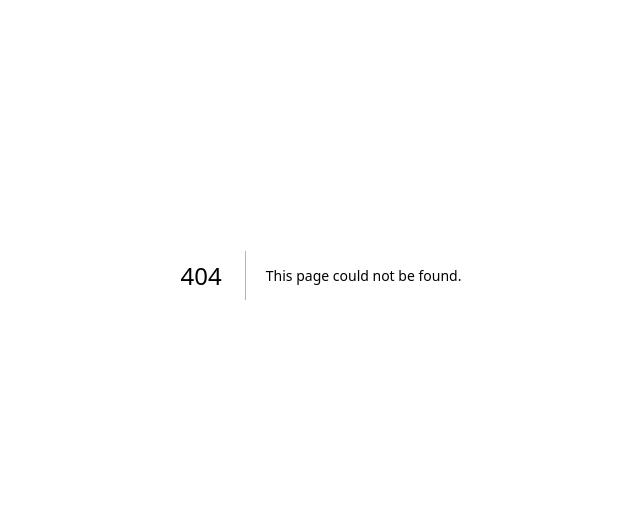
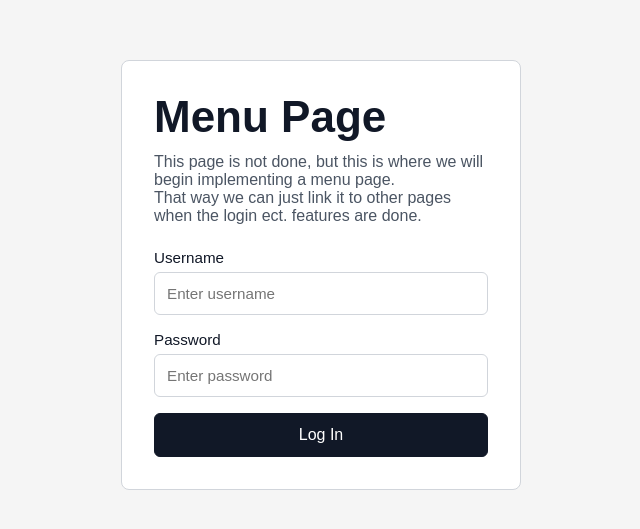
Before and after one commit to Ezra-Kuba/Project3Team74, a Next.js app: page /menu in a window 1280 px wide. Before the commit this address had no page. Shown: the part 125-654 px from the top of the page, without its empty margins (319-959 px from the left). Built offline with nearby package versions, Linux system fonts and the light colour scheme.

Commit message:
Added page that can be used to begin menu

```diff
--- a/app/globals.css
+++ b/app/globals.css
@@ -66,6 +66,14 @@ h1 {
   letter-spacing: 0.08em;
 }
 
+.landingPageBottomSection{
+  margin-left: 50px;
+}
+
+/* .landingPageBottomButton{
+  padding:5px;
+} */
+
 .login-page {
   min-height: 100vh;
   display: flex;
--- /dev/null
+++ b/app/menu/page.js
@@ -0,0 +1,32 @@
+export const metadata = {
+  title: "Point of Access Login",
+};
+
+export default function LoginPage() {
+  return (
+    <main className="login-page">
+      <section className="login-card" aria-labelledby="login-title">
+        <h1 id="login-title">Menu Page</h1>
+        <p className="login-copy">This page is not done, but this is where we will begin implementing a menu page. <br></br>That way we can just link it to other pages when the login ect. features are done.</p>
+
+        <form className="login-form">
+          <label className="field">
+            <span>Username</span>
+            <input type="text" name="username" placeholder="Enter username" />
+          </label>
+
+          <label className="field">
+            <span>Password</span>
+            <input
+              type="password"
+              name="password"
+              placeholder="Enter password"
+            />
+          </label>
+
+          <button type="button">Log In</button>
+        </form>
+      </section>
+    </main>
+  );
+}
--- a/app/page.js
+++ b/app/page.js
@@ -14,6 +14,11 @@ export default function Home() {
         <p className="menu-label"></p>
         <h1 id="menu-title">Welcome!<br></br>Please select the proper login page using the buttons above!</h1>
       </section>
+
+      <section className = "landingPageBottomSection">
+        <h4 className = "landingPageBottomHeader">These r examples buttons that will link to other pages. Implementation needs fixing later:</h4>
+        <Link className = "landingPageBottomButtons" href="/menu">example menu button</Link>
+      </section>
     </main>
   );
 }
```
